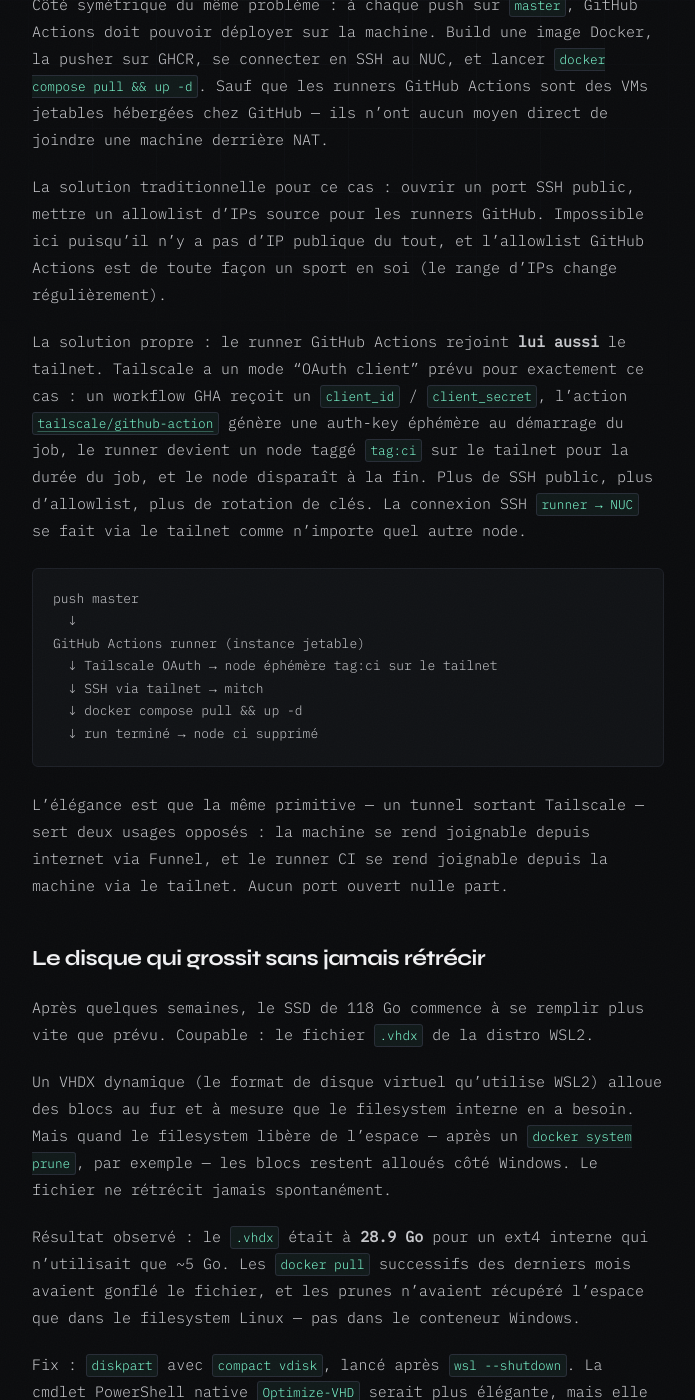
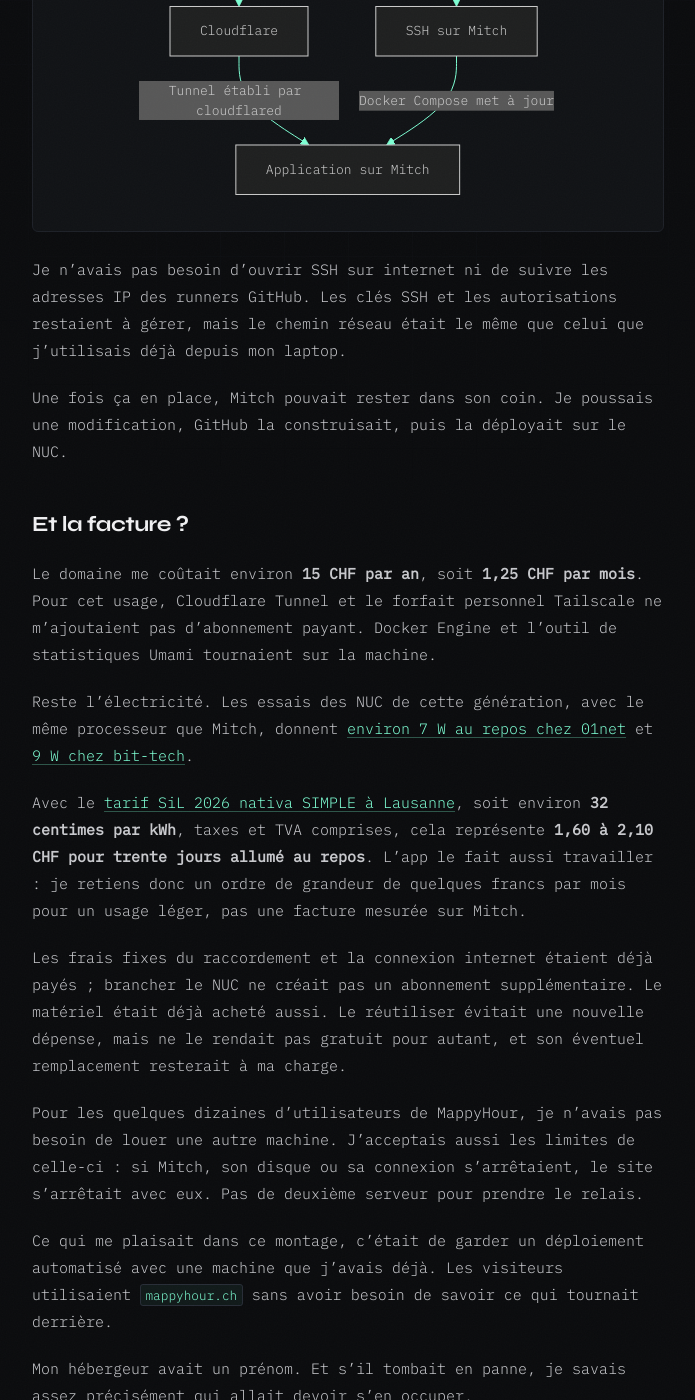
Before and after one commit to salfab/seesharpch, a Jekyll site: the page built from _posts/2026-05-18-self-hosting-nuc-zero-euro.md, in a window 1280 px wide and 1400 px high, scrolled down 4098 px. Shown: the whole window, without its empty margins (292-987 px from the left). Built offline with Jekyll 4.4.1, drawn with Linux system fonts in a browser that asks for light colours; some of the changed text lies outside the part shown.

Commit message:
Edit and publish the NUC hosting story with accurate running costs

````diff
--- a/_posts/2026-05-18-self-hosting-nuc-zero-euro.md
+++ b/_posts/2026-05-18-self-hosting-nuc-zero-euro.md
@@ -1,119 +1,92 @@
 ---
 layout: post
-title: "Héberger une app Next.js en prod sur un NUC pour 1.25 CHF/mois"
+title: "Mon hébergeur s'appelle Mitch. C'est un NUC."
 date: 2026-05-18 09:00:00 +0200
 tags: [project, infrastructure, deployment, docker, tailscale, cloudflare]
 header_image: /assets/img/self-hosting-nuc-zero-euro.png
-unlisted: true
-permalink: /blog/preview/c3d8f014/self-hosting-nuc-zero-euro
-sitemap: false
+permalink: /self-hosting-nuc-zero-euro
 ---
 
-J'ai une app Next.js qui tourne en production depuis quelques mois sur un NUC Intel posé dans un coin de bureau. Pas de VPS, pas d'AWS, pas de Vercel. Un NUC, une connexion internet de bureau, un domaine à 15 CHF l'an. Coût récurrent : 1.25 CHF/mois.
+Pour héberger MappyHour, j'avais déjà une machine : un petit NUC Intel équipé d'un Core i3-5010U, qui répond au nom de Mitch. Il avait Windows, une connexion internet et assez de ressources pour faire tourner l'application. Avant de louer un serveur ailleurs, j'avais envie de voir jusqu'où celui-là pouvait aller.
 
-Ce n'est pas un article sur pourquoi c'est une bonne idée en général — souvent ce ne l'est pas. C'est un article sur ce que j'ai appris en le faisant : les problèmes inattendus, les solutions qui n'ont pas l'air d'exister, et quelques chiffres qui m'ont surpris.
+MappyHour aide à trouver des endroits au soleil. L'application est écrite en Next.js, mais elle ne sert pas seulement quelques pages : elle consulte aussi des données d'ensoleillement précalculées, environ **33 Go** à ce stade du projet. Il me fallait donc une machine capable de faire tourner l'app et de garder ces fichiers à portée de main.
 
-## Le stack et les contraintes de départ
+Le matériel était là. Restait à rendre l'app accessible depuis internet et à pouvoir la mettre à jour sans aller m'asseoir devant le serveur à chaque fois.
 
-**La machine** : un NUC Intel sous Windows 11 Pro, 118 Go de SSD. Derrière NAT — une box internet banale, pas d'IP publique fixe, aucun port-forwarding possible. L'app elle-même est un container Docker qui a besoin d'un gros bind-mount (~33 Go de données précalculées).
+## Windows était déjà là
 
-**Pourquoi pas Docker Desktop** : Docker Desktop est gratuit pour les projets personnels mais son licensing devient ambigu dès qu'il y a une organisation derrière. Docker Engine directement dans Ubuntu WSL2 évite la question. C'est la même chose sans GUI, sans les 500 Mo d'overhead de l'app Desktop, et sans la conversation de licensing.
+Mitch tournait sous Windows 10. Pour héberger une app dans un container Linux, ce n'était pas le choix le plus naturel. Mais Windows était déjà installé et, franchement, j'avais la flemme de tout refaire avant même de voir l'app tourner.
 
-**Pourquoi Windows** : la machine avait Windows, la migration vers Linux aurait coûté du temps, et WSL2 suffit pour Docker. Certains combats ne méritent pas d'être gagnés.
+J'ai donc installé Ubuntu dans WSL2, l'environnement qui permet de faire tourner Linux sous Windows, puis Docker Engine dans cet Ubuntu. Le moteur Docker me suffisait : sur une machine administrée à distance, je n'avais pas besoin de l'interface de Docker Desktop.
 
-## La VM qui disparaît toutes les cinquante secondes
+L'app tournait dans un container, avec un accès au dossier contenant les données précalculées. La migration vers Linux aurait coûté du temps, et WSL2 suffit pour Docker. Certains combats ne méritent pas d'être gagnés.
 
-Premier problème sérieux : l'app tombait de façon intermittente. Pas un crash — le container continuait à tourner. Mais les requêtes échouaient en 502, et `docker ps` dans WSL mettait plusieurs secondes à répondre, parfois timeout.
+L'intégration a quand même demandé quelques ajustements. WSL pouvait s'arrêter alors que je pensais avoir laissé un serveur tourner ; nettoyer des fichiers dans Linux ne rendait pas forcément l'espace au SSD côté Windows. J'ai réglé ces problèmes, mais ils rappelaient que j'avais ajouté un environnement Linux à un PC Windows, avec les contraintes des deux.
 
-`dmesg` dans WSL révèle l'explication :
+Pour commencer, ça faisait le travail. Et j'avais un problème plus immédiat : personne ne pouvait encore venir voir l'app.
 
-```
-Operation canceled @p9io.cpp:258 (AcceptAsync)
-Received SIGTERM from PID 1 (systemd-shutdow)
+## Un serveur derrière un routeur
+
+Mitch était derrière un routeur sur lequel je ne pouvais pas configurer de redirection de ports. Pas d'adresse publique fixe non plus. Le serveur savait accéder à internet, mais je n'avais pas de chemin entrant à donner aux visiteurs.
+
+J'utilisais Tailscale pour accéder au NUC à distance. Il relie mes machines dans un réseau privé, ce qui me permet notamment de me connecter en SSH sans exposer ce port sur internet. Sa fonction [Funnel](https://tailscale.com/docs/features/tailscale-funnel) permet aussi de rendre un service local accessible au public, avec une adresse HTTPS en `.ts.net`.
+
+J'ai commencé comme ça. L'app était accessible, le certificat était géré automatiquement et je n'avais rien changé sur le routeur.
+
+Mais je voulais donner aux visiteurs une adresse un peu plus facile à retenir : `mappyhour.ch`.
+
+Mon premier réflexe a été de faire pointer ce domaine vers l'adresse Tailscale avec un alias DNS, un CNAME. Sauf qu'un alias DNS ne change pas le nom demandé par le navigateur. Celui-ci veut toujours joindre `mappyhour.ch`, alors que Funnel ne prend en charge que les noms du domaine Tailscale. Le CNAME ne lui ajoute ni la prise en charge de mon domaine ni le certificat correspondant.
+
+J'avais donc une app accessible, mais pas encore à l'adresse que je voulais.
+
+## Un tunnel pour les visiteurs
+
+[Cloudflare Tunnel](https://developers.cloudflare.com/tunnel/) répondait à ce besoin. Un petit programme, `cloudflared`, tourne sur Mitch et établit une connexion sortante vers Cloudflare. Les visiteurs arrivent chez Cloudflare, qui gère le HTTPS de `mappyhour.ch` et transmet les requêtes à l'app par cette connexion.
+
+C'est ce qui permet au montage de fonctionner sans redirection de ports : le tunnel est ouvert par le NUC, depuis l'intérieur du réseau. Il n'a pas besoin d'attendre une connexion directe venue d'internet.
+
+La création du tunnel, son association au domaine et la configuration DNS se pilotent aussi par API. Une fois le tout préparé, `cloudflared` n'a besoin que de son jeton pour se connecter. Pratique sur une machine sans écran : aucune connexion à un compte à effectuer depuis le serveur.
+
+Cloudflare prenait donc en charge les visiteurs de l'app. Tailscale restait mon accès privé pour administrer Mitch. Et il allait aussi servir aux déploiements.
+
+## Faire venir GitHub jusqu'à Mitch
+
+Je voulais qu'un push sur `master` suffise à mettre l'app à jour. GitHub Actions construit l'image Docker et la publie dans GHCR, le registre d'images de GitHub. Une fois cette étape réussie, il reste à demander au NUC de récupérer l'image et de redémarrer le service.
+
+Le problème du routeur revenait : la machine temporaire qui exécute le workflow chez GitHub n'avait pas davantage accès à Mitch qu'un visiteur quelconque.
+
+Puisque je passais moi-même par Tailscale pour l'administrer, le workflow pouvait faire la même chose.
+
+L'[action Tailscale pour GitHub](https://github.com/tailscale/github-action) inscrit le runner dans mon réseau privé pour la durée du déploiement. Un client OAuth, dont les identifiants sont conservés dans les secrets GitHub, lui permet d'obtenir son autorisation automatiquement. Le runner reçoit une identité `tag:ci`, avec les accès prévus pour le déploiement.
+
+Il peut alors se connecter à Mitch en SSH et lancer Docker Compose pour récupérer la nouvelle image et remettre l'app en route. À la fin du job, l'action déconnecte cette machine temporaire du réseau.
+
+Cela donne deux chemins distincts vers le même serveur :
+
+```mermaid
+flowchart TD
+    V[Visiteur] -->|HTTPS : mappyhour.ch| C[Cloudflare]
+    C -->|Tunnel établi par cloudflared| A[Application sur Mitch]
+    G[GitHub Actions] -->|Rejoint le réseau privé Tailscale| S[SSH sur Mitch]
+    S -->|Docker Compose met à jour| A
 ```
 
-WSL2 fait tourner Linux dans une VM Hyper-V légère. Cette VM a un **idle timeout** : quand Windows estime qu'il n'y a plus d'activité utilisateur côté WSL, il éteint la VM. Silencieusement, sans warning, environ 50 secondes après le dernier accès. Le container continue à exister conceptuellement — mais le runtime est mort.
+Je n'avais pas besoin d'ouvrir SSH sur internet ni de suivre les adresses IP des runners GitHub. Les clés SSH et les autorisations restaient à gérer, mais le chemin réseau était le même que celui que j'utilisais déjà depuis mon laptop.
 
-La solution naïve : passer `vmIdleTimeout=-1` dans `.wslconfig`. Ça ne suffit pas.
+Une fois ça en place, Mitch pouvait rester dans son coin. Je poussais une modification, GitHub la construisait, puis la déployait sur le NUC.
 
-La vraie solution est un triplet de conditions cumulatives — toutes les trois sont nécessaires, aucune ne remplace les autres :
+## Et la facture ?
 
-1. `systemd=true` dans `/etc/wsl.conf` de la distro
-2. `vmIdleTimeout=-1` dans `.wslconfig` **dans le profil Windows de l'utilisateur qui lance WSL** — pas n'importe quel profil, celui de la session qui possède la VM
-3. Une **tâche planifiée** qui lance `wsl.exe sleep infinity` au logon de cet utilisateur
+Le domaine me coûtait environ **15 CHF par an**, soit **1,25 CHF par mois**. Pour cet usage, Cloudflare Tunnel et le forfait personnel Tailscale ne m'ajoutaient pas d'abonnement payant. Docker Engine et l'outil de statistiques Umami tournaient sur la machine.
 
-Le troisième point est contre-intuitif. Windows ne regarde pas ce qui tourne *dans* la VM pour décider si elle est inactive — il regarde si une commande `wsl.exe` est en cours d'exécution *côté hôte*. Sans un processus `wsl.exe` actif dans la session Windows, le timer expire même avec `vmIdleTimeout=-1`. La tâche planifiée maintient ce processus vivant en permanence.
+Reste l'électricité. Les essais des NUC de cette génération, avec le même processeur que Mitch, donnent [environ 7 W au repos chez 01net](https://www.01net.com/tests/test-intel-nuc-nuc5i3ryh-le-tres-grand-avenir-des-tres-petits-pc-4696.html) et [9 W chez bit-tech](https://bit-tech.net/reviews/tech/intel-nuc-kit-nuc5i3ryk-review/6/).
 
-## Tailscale : l'accès sans IP publique
+Avec le [tarif SiL 2026 nativa SIMPLE à Lausanne](https://www.lausanne.ch/dam/jcr:407bb55b-498b-41b1-a0d2-c22c3acd2695/tarifs-electricite-particuliers-et-professionnels-2026.pdf), soit environ **32 centimes par kWh**, taxes et TVA comprises, cela représente **1,60 à 2,10 CHF pour trente jours allumé au repos**. L'app le fait aussi travailler : je retiens donc un ordre de grandeur de quelques francs par mois pour un usage léger, pas une facture mesurée sur Mitch.
 
-Problème suivant : comment rendre l'app accessible depuis internet sans IP publique fixe ni port-forwarding routeur.
+Les frais fixes du raccordement et la connexion internet étaient déjà payés ; brancher le NUC ne créait pas un abonnement supplémentaire. Le matériel était déjà acheté aussi. Le réutiliser évitait une nouvelle dépense, mais ne le rendait pas gratuit pour autant, et son éventuel remplacement resterait à ma charge.
 
-[Tailscale Funnel](https://tailscale.com/kb/1223/funnel) résout ça proprement. Tailscale est un VPN mesh qui tourne sur la machine — il crée un tunnel sortant vers le réseau Tailscale. Funnel étend ça en exposant un port local sur une URL publique (`<machine>.<tailnet>.ts.net`), avec TLS automatique. La machine n'a pas besoin d'être joignable directement. C'est Tailscale qui reçoit le trafic et le route vers elle via le tunnel déjà établi.
+Pour les quelques dizaines d'utilisateurs de MappyHour, je n'avais pas besoin de louer une autre machine. J'acceptais aussi les limites de celle-ci : si Mitch, son disque ou sa connexion s'arrêtaient, le site s'arrêtait avec eux. Pas de deuxième serveur pour prendre le relais.
 
-Ça fonctionne. L'URL est stable, le certificat est valide. Mais l'URL est moche : `mitch.tail63c42d.ts.net`.
+Ce qui me plaisait dans ce montage, c'était de garder un déploiement automatisé avec une machine que j'avais déjà. Les visiteurs utilisaient `mappyhour.ch` sans avoir besoin de savoir ce qui tournait derrière.
 
-## Le problème du certificat qu'on ne contrôle pas
-
-Idée naturelle : acheter un domaine, faire un CNAME `mappyhour.ch → mitch.tail63c42d.ts.net`, prendre un certificat Let's Encrypt pour `mappyhour.ch`.
-
-Ça ne marche pas. Le CNAME route le trafic vers les serveurs Tailscale, qui transmettent à la machine. Mais c'est **Tailscale** qui termine le TLS — avec son propre certificat pour `*.tail63c42d.ts.net`. Le certificat Let's Encrypt pour `mappyhour.ch` n'a nulle part où s'installer. Le navigateur voit un certificat valide pour un autre domaine, et refuse.
-
-Pour que `mappyhour.ch` fonctionne avec un certificat valide, il faut que **la terminaison TLS soit sous le contrôle de quelqu'un qui a un certificat pour ce domaine**. Sans IP publique, ça veut dire un intermédiaire.
-
-## Cloudflare Tunnel : le tunnel sortant gratuit
-
-[Cloudflare Tunnel](https://www.cloudflare.com/products/tunnel/) fait exactement ce dont j'avais besoin. `cloudflared` tourne sur la machine, crée une connexion sortante vers l'edge Cloudflare. Le DNS de `mappyhour.ch` pointe vers Cloudflare (CNAME vers `<uuid>.cfargotunnel.com`). Cloudflare termine TLS pour `mappyhour.ch` avec son propre certificat, puis route le trafic vers la machine via le tunnel.
-
-Aucun port ouvert. Aucune IP publique. TLS valide pour le domaine custom. Coût : 0 CHF.
-
-Ce qui m'a surpris, c'est que l'intégralité du setup est scriptable via API : créer le tunnel, configurer les règles d'ingress, créer les DNS records. Le `cloudflared` sur la machine n'a besoin que d'un token pour se connecter. Aucune interaction navigateur requise côté serveur — pratique quand le serveur est headless et que la session interactive est compliquée à obtenir.
-
-## Le CI/CD qui n'a pas non plus d'IP publique
-
-Côté symétrique du même problème : à chaque push sur `master`, GitHub Actions doit pouvoir déployer sur la machine. Build une image Docker, la pusher sur GHCR, se connecter en SSH au NUC, et lancer `docker compose pull && up -d`. Sauf que les runners GitHub Actions sont des VMs jetables hébergées chez GitHub — ils n'ont aucun moyen direct de joindre une machine derrière NAT.
-
-La solution traditionnelle pour ce cas : ouvrir un port SSH public, mettre un allowlist d'IPs source pour les runners GitHub. Impossible ici puisqu'il n'y a pas d'IP publique du tout, et l'allowlist GitHub Actions est de toute façon un sport en soi (le range d'IPs change régulièrement).
-
-La solution propre : le runner GitHub Actions rejoint **lui aussi** le tailnet. Tailscale a un mode "OAuth client" prévu pour exactement ce cas : un workflow GHA reçoit un `client_id` / `client_secret`, l'action [`tailscale/github-action`](https://github.com/tailscale/github-action) génère une auth-key éphémère au démarrage du job, le runner devient un node taggé `tag:ci` sur le tailnet pour la durée du job, et le node disparaît à la fin. Plus de SSH public, plus d'allowlist, plus de rotation de clés. La connexion SSH `runner → NUC` se fait via le tailnet comme n'importe quel autre node.
-
-```
-push master
-  ↓
-GitHub Actions runner (instance jetable)
-  ↓ Tailscale OAuth → node éphémère tag:ci sur le tailnet
-  ↓ SSH via tailnet → mitch
-  ↓ docker compose pull && up -d
-  ↓ run terminé → node ci supprimé
-```
-
-L'élégance est que la même primitive — un tunnel sortant Tailscale — sert deux usages opposés : la machine se rend joignable depuis internet via Funnel, et le runner CI se rend joignable depuis la machine via le tailnet. Aucun port ouvert nulle part.
-
-## Le disque qui grossit sans jamais rétrécir
-
-Après quelques semaines, le SSD de 118 Go commence à se remplir plus vite que prévu. Coupable : le fichier `.vhdx` de la distro WSL2.
-
-Un VHDX dynamique (le format de disque virtuel qu'utilise WSL2) alloue des blocs au fur et à mesure que le filesystem interne en a besoin. Mais quand le filesystem libère de l'espace — après un `docker system prune`, par exemple — les blocs restent alloués côté Windows. Le fichier ne rétrécit jamais spontanément.
-
-Résultat observé : le `.vhdx` était à **28.9 Go** pour un ext4 interne qui n'utilisait que ~5 Go. Les `docker pull` successifs des derniers mois avaient gonflé le fichier, et les prunes n'avaient récupéré l'espace que dans le filesystem Linux — pas dans le conteneur Windows.
-
-Fix : `diskpart` avec `compact vdisk`, lancé après `wsl --shutdown`. La cmdlet PowerShell native `Optimize-VHD` serait plus élégante, mais elle requiert Hyper-V, qui n'est pas installé par défaut sur Windows Pro. `diskpart` est builtin et fait le même travail.
-
-Résultat : **22 Go récupérés en quelques minutes**. Le VHDX est passé de 28.9 Go à 6.7 Go. Sans le moindre impact sur les données ou le container après redémarrage.
-
-C'est le genre de problème qu'on ne voit pas venir la première fois : l'espace libre *dans* WSL dit une chose, l'espace libre *sur Windows* dit une autre.
-
-## Les chiffres finaux
-
-| Composant | Coût mensuel |
-|---|---|
-| NUC (machine possédée) | 0 CHF |
-| Cloudflare Tunnel | 0 CHF |
-| Tailscale (plan personal) | 0 CHF |
-| Docker Engine dans WSL2 | 0 CHF |
-| Umami analytics (self-hosted) | 0 CHF |
-| Domaine `mappyhour.ch` | ~1.25 CHF |
-| **Total** | **~1.25 CHF/mois** |
-
-Ce n'est pas une option réaliste pour une app à fort trafic ou avec des contraintes de SLA. Mais pour un side project avec quelques dizaines d'utilisateurs, un NUC est plus que suffisant — et cette expérience m'a appris plus sur le fonctionnement réel de WSL2, Hyper-V et les tunnels réseau que n'importe quelle configuration cloud où l'infrastructure est abstraite derrière une console.
-
-La prochaine fois que le VHDX gonfle, je saurai quoi faire.
+Mon hébergeur avait un prénom. Et s'il tombait en panne, je savais assez précisément qui allait devoir s'en occuper.
````
Also changed, not shown: _posts/2026-05-24-serveur-linux-sans-clavier.md (+1 -1 lines), redirects/self-hosting-nuc-preview.html (added, +19 -0 lines).
